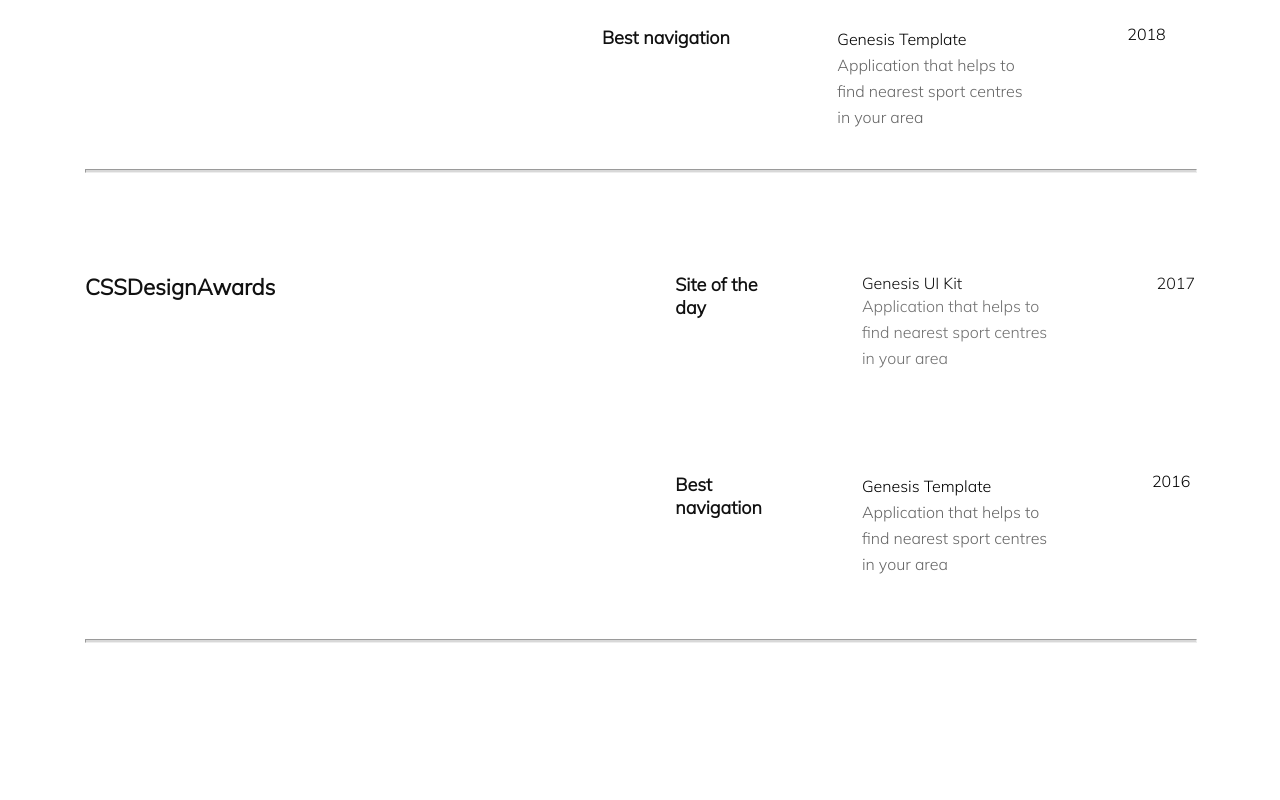
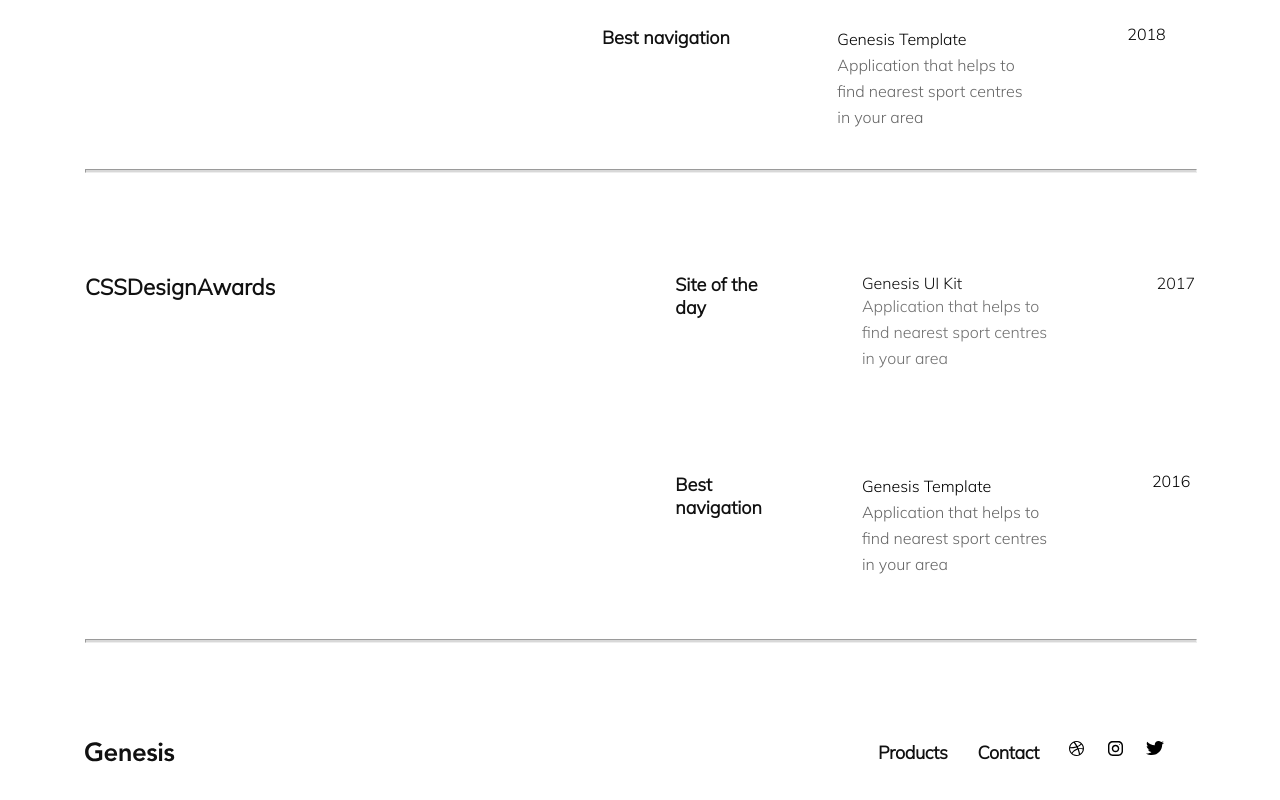
Before and after one commit to almithajoju/Genesis, a plain HTML site: page index.html in a window 1280 px wide. Shown: the part 3226-4026 px from the top of the page. Before the commit the page ends 3877 px from the top, so only its background shows below. Drawn offline with Linux system fonts and the light colour scheme.

Commit message:
index.html completed

```diff
--- a/index.html
+++ b/index.html
@@ -8,7 +8,7 @@
     <link rel="preconnect" href="https://fonts.googleapis.com">
     <link rel="preconnect" href="https://fonts.gstatic.com" crossorigin>
     <link href="https://fonts.googleapis.com/css2?family=Mulish:wght@300&display=swap" rel="stylesheet">
-    <title>Document</title>
+    <title>Genesis</title>
 </head>
 <body>
     <header>
@@ -133,6 +133,22 @@
             <div class="grid-element year1">2016</div>
         </div>
         <hr class="line1">
+
+        <footer class="footer">
+                <div class="logo">
+                    <a href="index.html">
+                        <img src="images/logo.svg" alt="Logo">
+                    </a>
+                </div>
+                <div>
+                    <ul  class="nav-links">
+                        <li><a href="#">Products</a></li>
+                        <li><a href="#">Contact</a></li>
+                        <li><img src="./images/icons.svg" alt="icons"></li>
+                    </ul>
+                </div>
+
+        </footer>
     </main>
 </body>
 </html>
--- a/styles/index.css
+++ b/styles/index.css
@@ -4,36 +4,6 @@
     margin:auto;
     font-family:"Mulish",sans-serif
 }
-
-/* p{
-    opacity:0.6;
-    line-height:26px
-}
-
-h1{
-    font-size:40px;
-    font-style:normal;
-    font-weight:700;
-    line-height:60px
-}
-
-h2{
-    color:#111;
-    font-family:"Mulish",sans-serif;
-    font-size:28px;
-    font-style:normal;
-    font-weight:700;
-    line-height:38px
-}
-h3{
-    color:#4A4FF2;
-    font-family:"Mulish",sans-serif;
-    font-size:22px;
-    font-style:normal;
-    font-weight:700;
-    line-height:normal;
-    letter-spacing:-0.423px
-} */
 
 /* navbar */
 
@@ -349,3 +319,16 @@
 .line1{
    margin-top:20px;
 }
+
+/* footer */
+
+.footer{
+    display: flex;
+    width: 1109px;
+    height: 23px;
+    background: #FFF;
+    align-items: center;
+    padding-top: 90px;
+    justify-content: space-between;
+    margin-bottom: 50px;
+}
```
Also changed, not shown: images/icons.svg (added).
